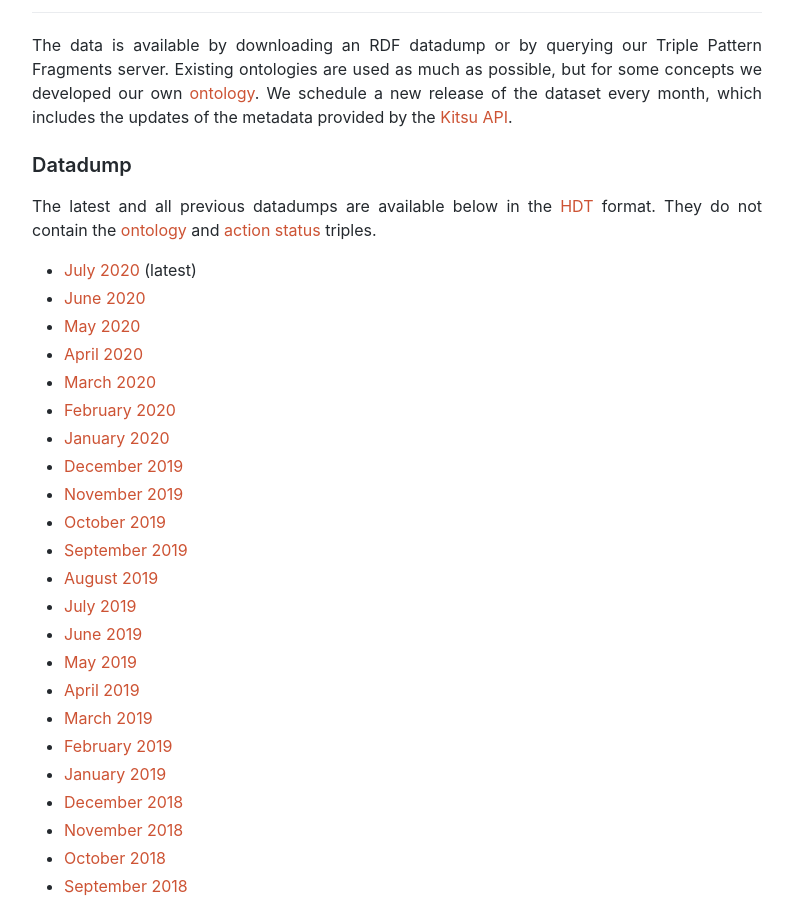
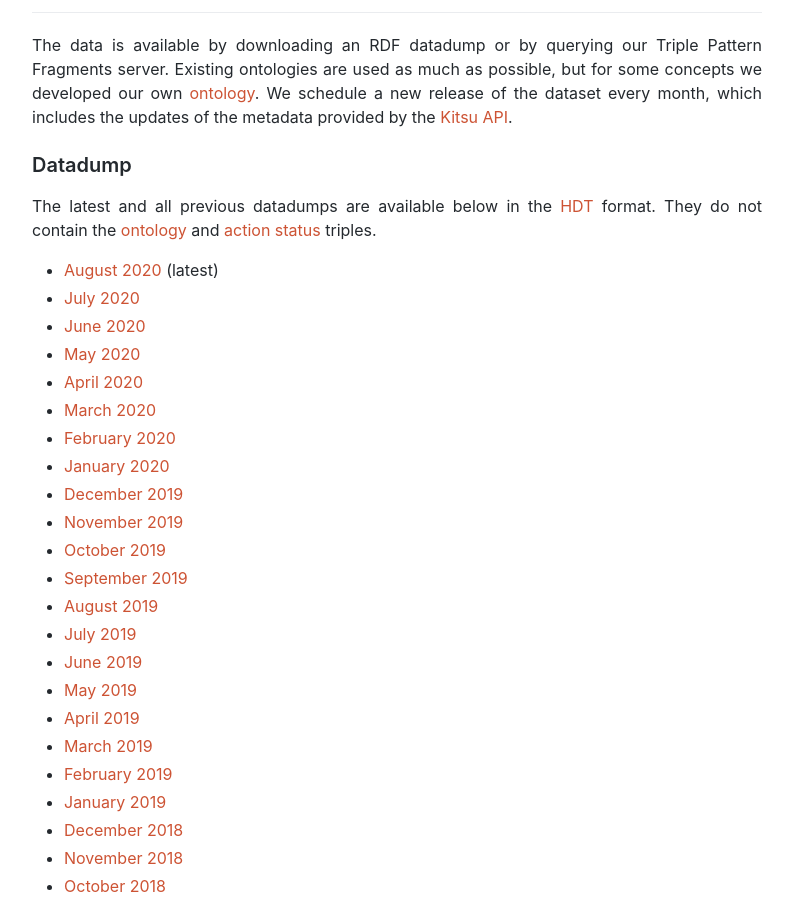
Before and after one commit to BetweenOurWorlds/website, a Jekyll site: the page built from data.html, in a window 1280 px wide and 900 px high, scrolled down 428 px. Shown: the whole window, without its empty margins (243-1036 px from the left). Built offline with Jekyll 4.4.1, drawn with Linux system fonts in a browser that asks for light colours.

Commit message:
add 2020-08 release

```diff
--- a/_data/datasets.yml
+++ b/_data/datasets.yml
@@ -1,6 +1,9 @@
+- name: August 2020
+  slug: 2020-08
+  latest: yes
 - name: July 2020
   slug: 2020-07
-  latest: yes
+  latest: no
 - name: June 2020
   slug: 2020-06
   latest: no
```
